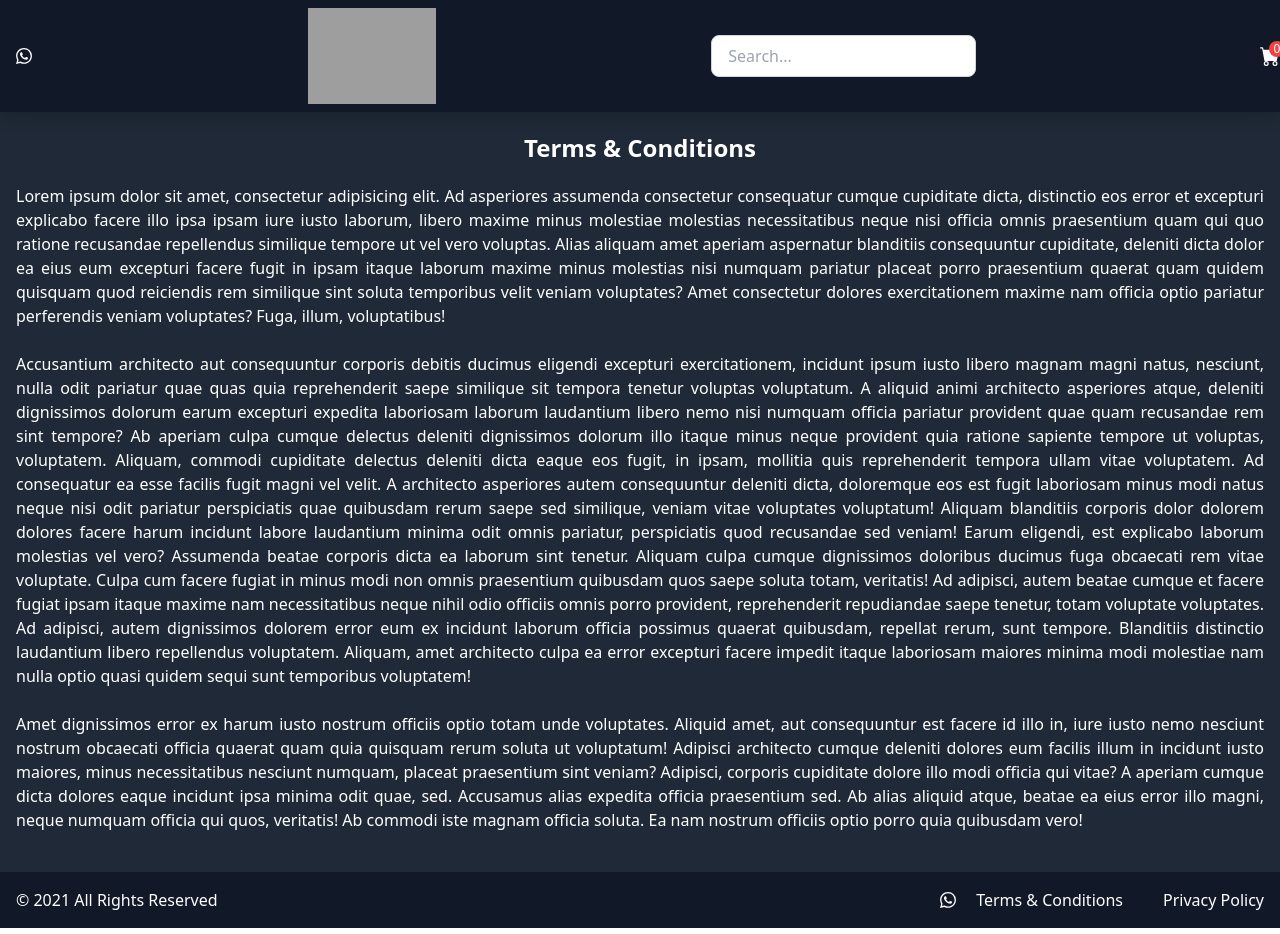
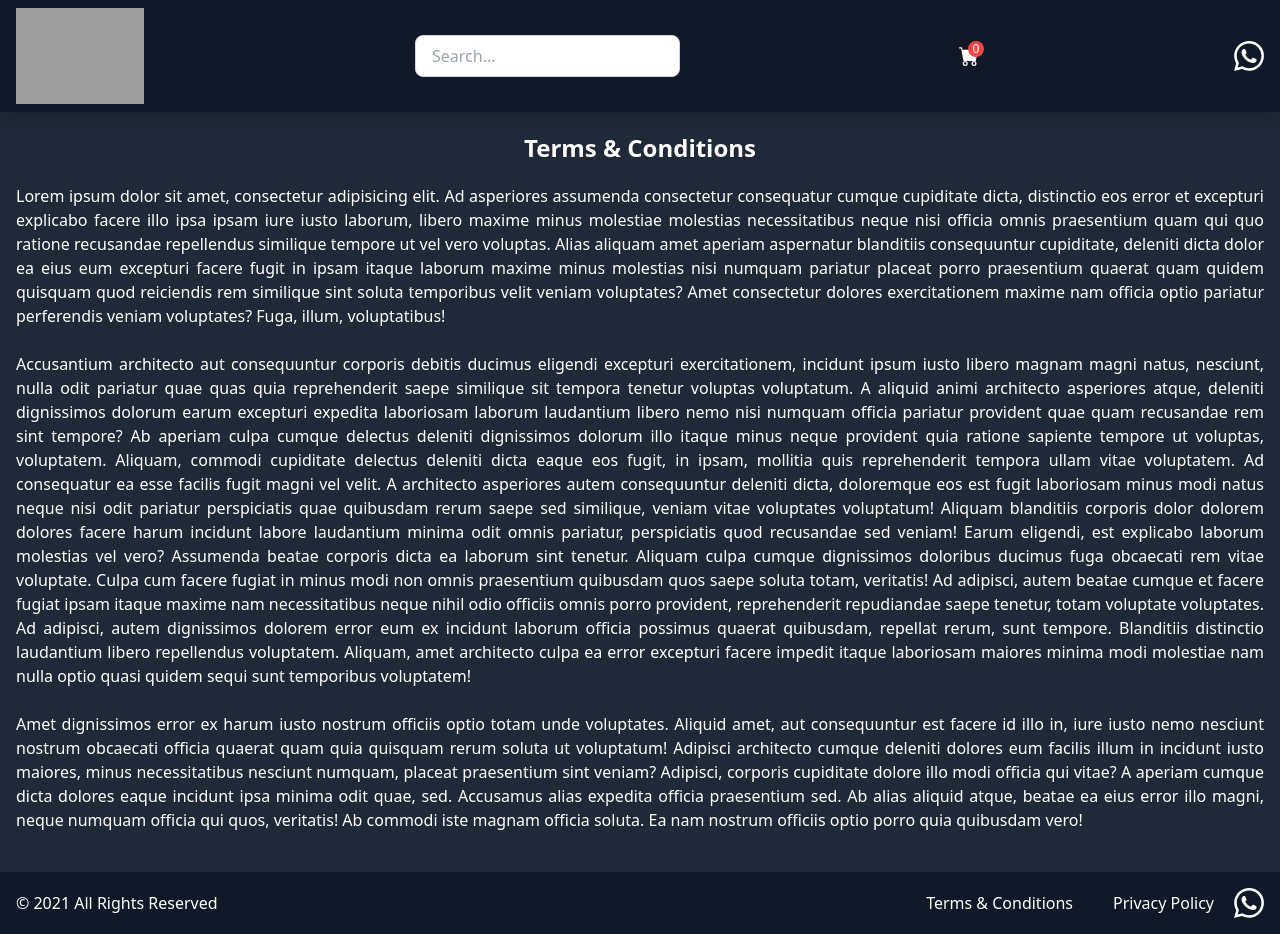
Before and after one commit to Zenith1997/client_project_001, a React (Create React App) app in the folder client/: page /terms in a window 1280 px wide. Built offline with nearby package versions, Linux system fonts and the light colour scheme; grey boxes are pictures that could not be loaded.

Commit message:
impemented whatsapp icon and contact page

```diff
--- a/client/src/App.js
+++ b/client/src/App.js
@@ -6,6 +6,7 @@ import Login from "./pages/Login";
 import {Toaster} from "react-hot-toast";
 import Privacy from "./pages/Privacy";
 import Terms from "./pages/Terms";
+import Contact from "./pages/Contact";
 
 function App() {
     return (
@@ -16,6 +17,7 @@ function App() {
                 <Route path={"/login"} element={<Login/>}/>
                 <Route path={"/privacy"} element={<Privacy/>}/>
                 <Route path={"/terms"} element={<Terms/>}/>
+                <Route path={"/contact"} element={<Contact/>}/>
             </Routes>
             <div>
                 <Toaster
--- a/client/src/components/Footer.jsx
+++ b/client/src/components/Footer.jsx
@@ -12,9 +12,9 @@ const Footer = () => {
                     <p
                         className="text-white flex justify-center items-center gap-5"
                     >
-                        <Link to="/terms" className="text-white hover:text-gray-400"><SiWhatsapp /></Link>
-                        <Link to="/terms" className="text-white hover:text-gray-400">Terms & Conditions</Link>
-                        <Link to={"/privacy"} className="text-white ml-5 hover:text-gray-400">Privacy Policy</Link>
+                        <Link to= {"/terms"} className="text-white hover:text-gray-400">Terms & Conditions</Link>
+                        <Link to= {"/privacy"} className="text-white ml-5 hover:text-gray-400">Privacy Policy</Link>
+                        <Link to= {"/contact"} className="text-white text-3xl hover:text-gray-400"><SiWhatsapp /></Link>
                     </p>
                 </div>
             </div>
--- a/client/src/components/Header.jsx
+++ b/client/src/components/Header.jsx
@@ -53,9 +53,6 @@ const Header = ({ setViewCart }) => {
     return (
         <div className="w-full bg-gray-900 shadow-lg sticky top-0 z-10">
             <div className="px-4 container mx-auto flex justify-between items-center py-2 z-10">
-                {!isAdmin ? (
-                    <><Link to="/terms" className="text-white hover:text-gray-400"><SiWhatsapp /></Link></>
-                ): <></>}
                 <a href="/" className="text-xl font-bold text-white">
                     <img src={logoWhite} alt="Janajaya"
                         className="w-32"
@@ -153,10 +150,10 @@ const Header = ({ setViewCart }) => {
                                 />
                             </button>
                         </div>
+                        <div><Link to= {"/contact"} className="text-white text-3xl hover:text-gray-400"><SiWhatsapp /></Link></div>
 
                     </>
                 )}
-
             </div>
         </div>
     )
--- a/client/src/components/Products.jsx
+++ b/client/src/components/Products.jsx
@@ -22,8 +22,8 @@ const Products = () => {
           `${process.env.REACT_APP_BASE_URL}/products/view?page=${currentPage}&limit=6`
         )
         .then((res) => {
-          dispatch(setProducts([...products, ...res.data]));
-          dispatch(setFilteredProducts([...filteredProducts, ...res.data]));
+          dispatch(setProducts([...res.data]));
+          dispatch(setFilteredProducts([...res.data]));
         })
         .catch((err) => {
           dispatch(setErrors(err));
--- /dev/null
+++ b/client/src/pages/Contact.jsx
@@ -0,0 +1,22 @@
+import React from 'react';
+import Header from "../components/Header";
+import Footer from "../components/Footer";
+
+const Contact= () => {
+    return (
+        <div className="w-full h-auto bg-gray-800">
+            <Header/>
+            <div className="container mx-auto px-4">
+                <h1 className="text-2xl font-semibold text-white text-center my-5">Contact Information </h1>
+
+                <div className="text-white text-justify pb-10">
+                    <h1 className='text-2xl font-semibold text-white text-center my-5'>+ XXX XXX XXXX</h1><br/>
+                    <h1 className='text-2xl font-semibold text-white text-center my-5'>+ XXX XXX XXXX</h1>
+                </div>
+            </div>
+            <Footer/>
+        </div>
+    )
+}
+
+export default Contact;
```
